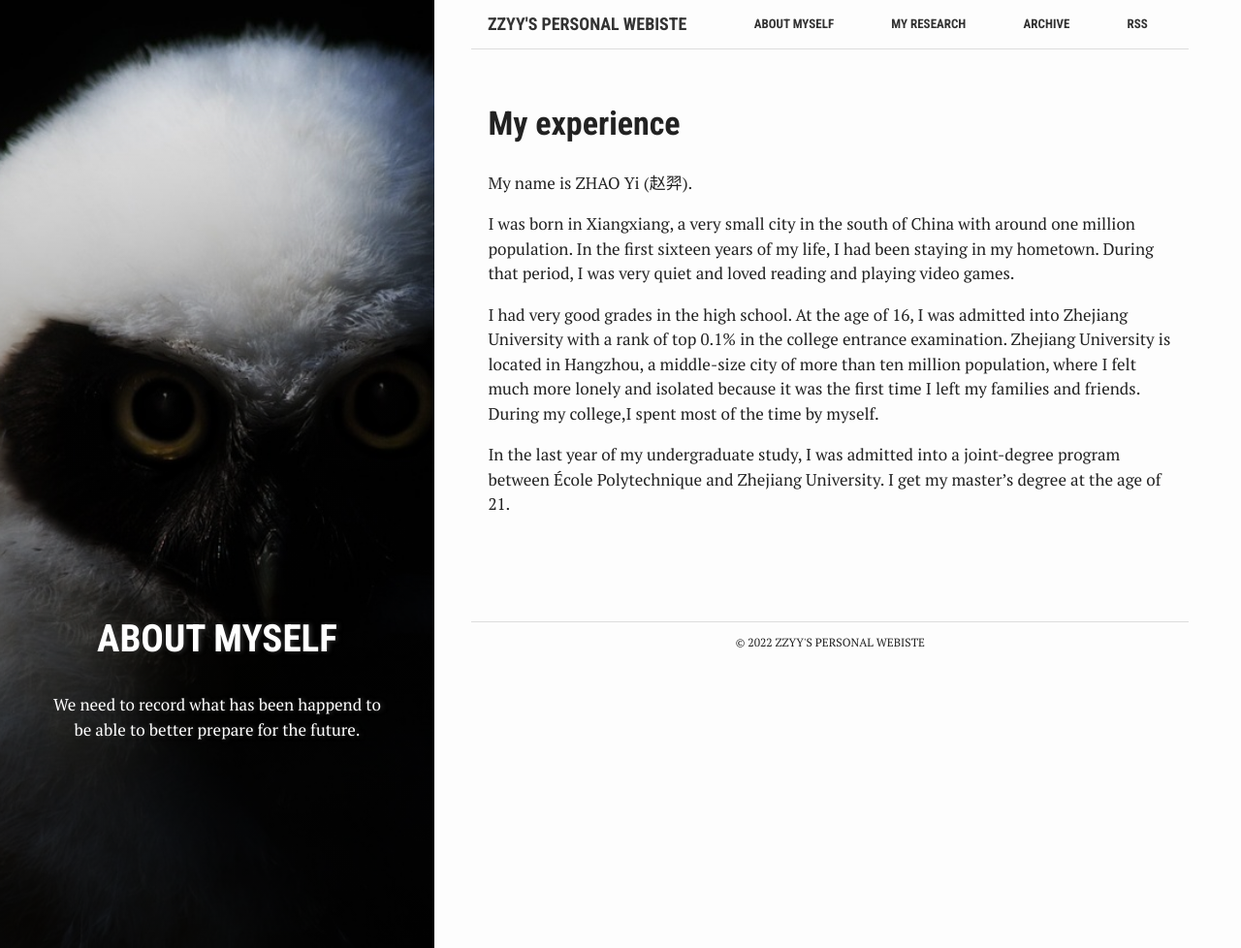
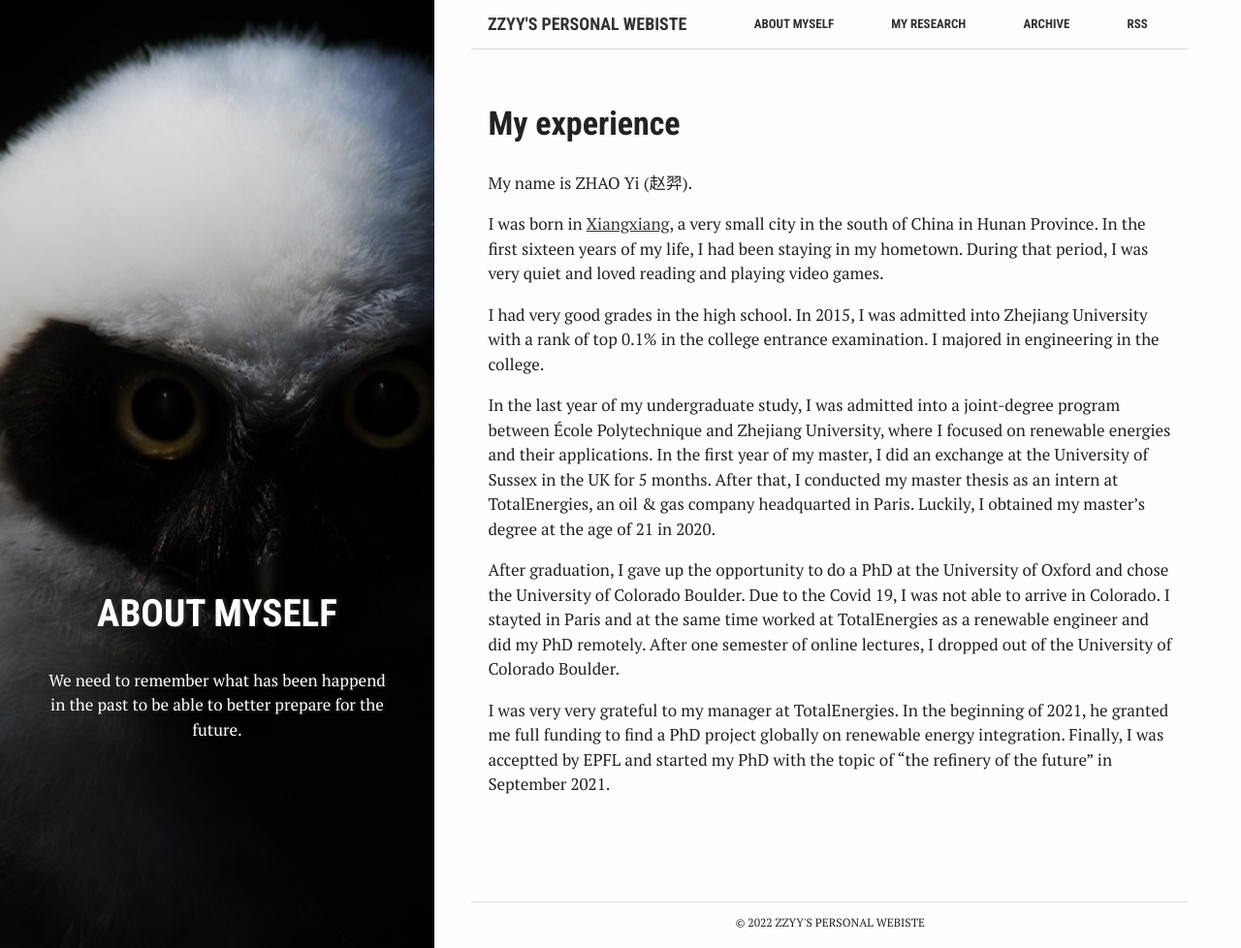
Before and after one commit to Yi-alps/Future-Refinery, a Jekyll site: the page built from about.md, in a window 1280 px wide and 978 px high. Shown: the whole window at 97% size. Built offline with Jekyll 4.4.1, drawn with Linux system fonts in a browser that asks for light colours.

Commit message:
update my experience

```diff
--- a/about.md
+++ b/about.md
@@ -2,19 +2,28 @@
 bg: "owl.jpg"
 layout: page
 title: "About Myself"
-crawlertitle: "Why and how this blog was created"
+crawlertitle: "ZZYY's Website"
 permalink: /about/
-summary: "We need to record what has been happend to be able to better prepare for the future."
+summary: "We need to remember what has been happend in the past to be able to better prepare for the future."
 active: about
 ---
 
 # My experience
 My name is ZHAO Yi (赵羿).
 
-I was born in Xiangxiang, a very small city in the south of China with around one million population. In the first sixteen years of my life, I had been staying in my hometown. During that period, I was very quiet and loved reading and playing video games.
+I was born in [Xiangxiang](https://en.wikipedia.org/wiki/Xiangxiang), a very small city in the south of China in Hunan Province. In the first sixteen years of my life, I had been staying in my hometown. During that period, I was very quiet and loved reading and playing video games.
 
-I had very good grades in the high school. At the age of 16, I was admitted into Zhejiang University with a rank of top 0.1% in the college entrance examination. Zhejiang University is located in Hangzhou, a middle-size city of more than ten million population, where I felt much more lonely and isolated because it was the first time I left my families and friends. During my college,I spent most of the time by myself.
+I had very good grades in the high school. In 2015, I was admitted into Zhejiang University with a rank of top 0.1% in the college entrance examination. I majored in engineering in the college.
 
-In the last year of my undergraduate study, I was admitted into a joint-degree program between École Polytechnique and Zhejiang University. I get my master's degree at the age of 21.
+In the last year of my undergraduate study, I was admitted into a joint-degree program between École Polytechnique and Zhejiang University, where I focused on renewable energies and their applications. In the first year of my master, I did an exchange at the University of Sussex in the UK for 5 months. After that, I conducted my master thesis as an intern at TotalEnergies, an oil & gas company headquarted in Paris. Luckily, I obtained my master's degree at the age of 21 in 2020.
+
+After graduation, I gave up the opportunity to do a PhD at the University of Oxford and chose the University of Colorado Boulder. Due to the Covid 19, I was not able to arrive in Colorado. I stayted in Paris and at the same time worked at TotalEnergies as a renewable engineer and did my PhD remotely. After one semester of online lectures, I dropped out of the University of Colorado Boulder.
+
+I was very very grateful to my manager at TotalEnergies. In the beginning of 2021, he granted me full funding to find a PhD project globally on renewable energy integration. Finally, I was acceptted by EPFL and started my PhD with the topic of "the refinery of the future" in September 2021.
+
+
+<!-- Zhejiang University is located in Hangzhou, a middle-size city of more than ten million population, where I felt much more lonely and isolated because it was the first time I left my families and friends. During my college,I spent most of the time by myself. -->
+
+
 
 <!-- I felt much more lonely after leaving my home. I didn't have too many friends in the undergraduate. -->
```
